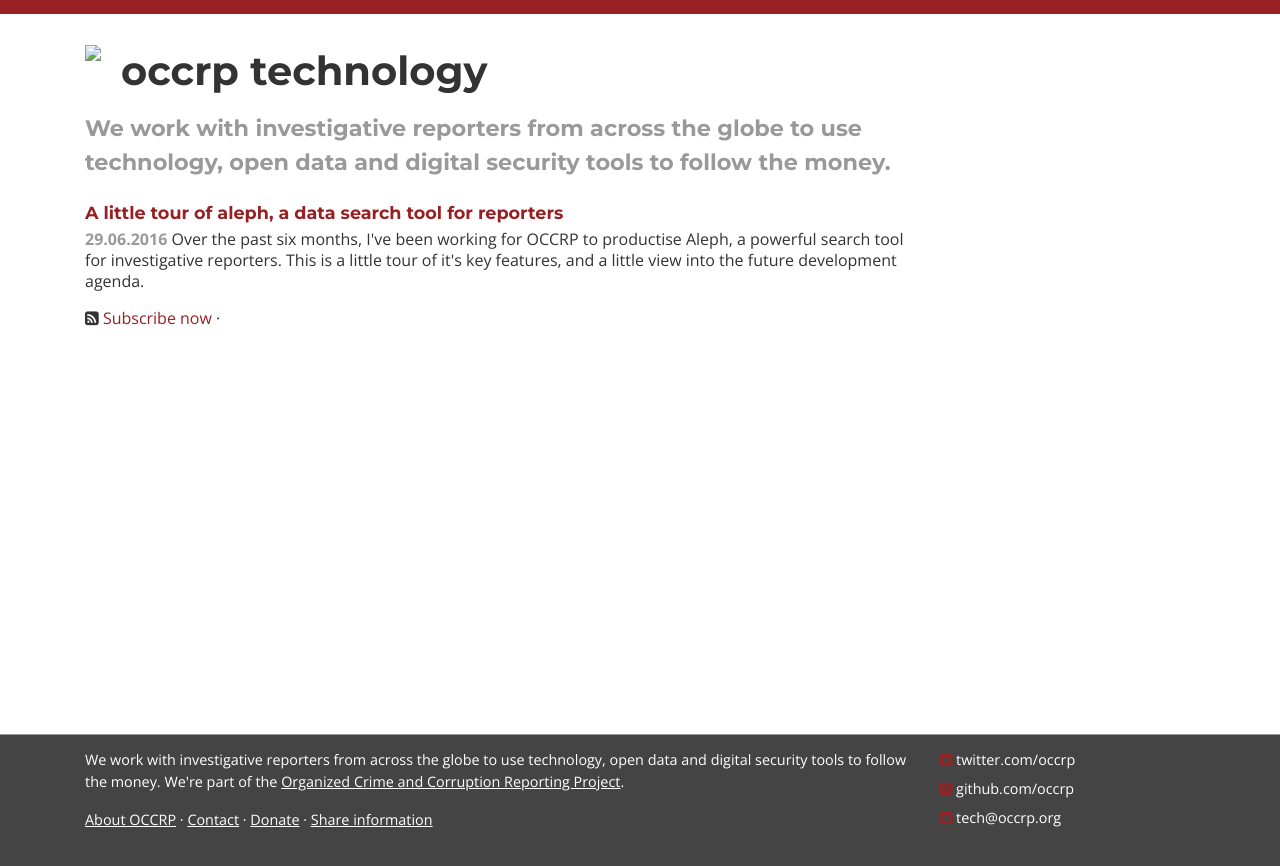
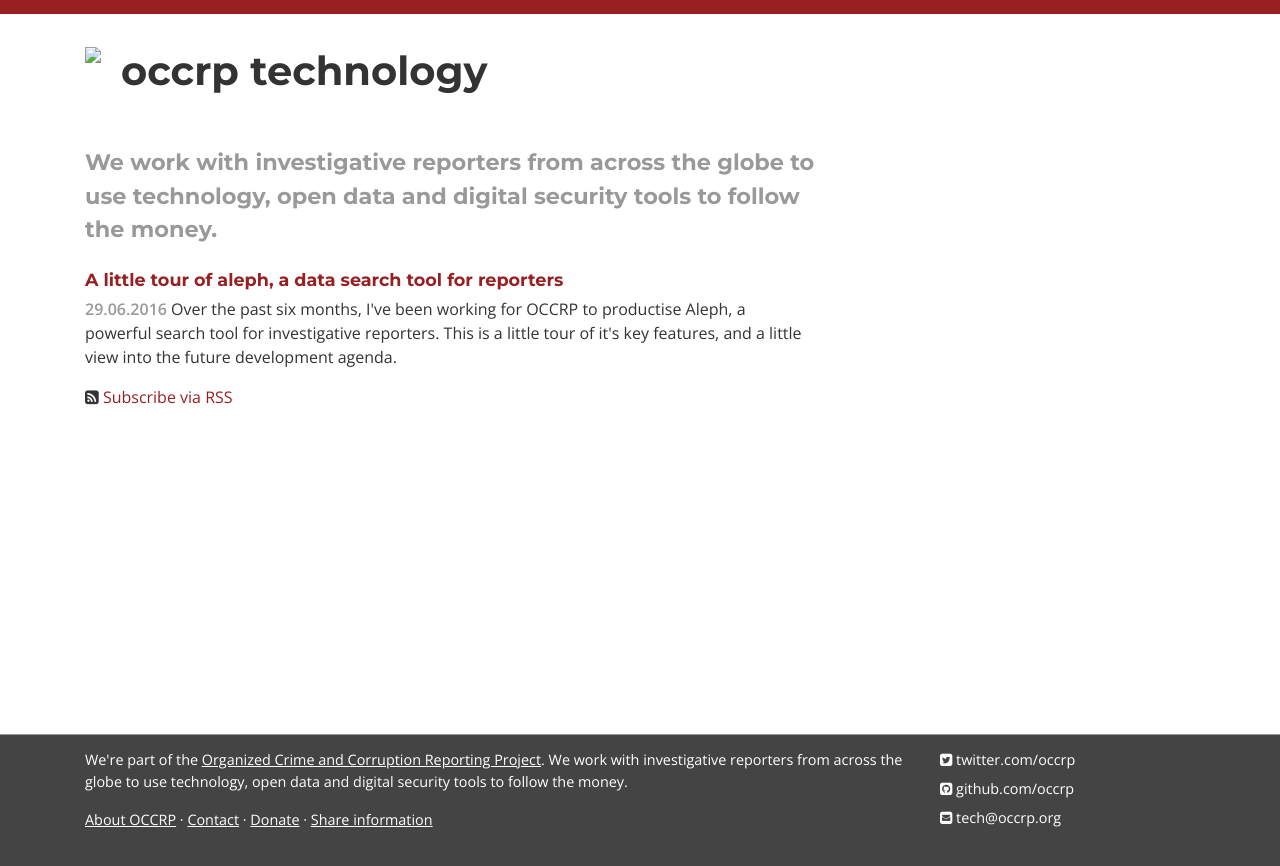
Before and after one commit to occrp/tech.occrp.org, a Jekyll site: the page built from index.html, in a window 1280 px wide. Shown: the top 866 px of the page. Built offline with Jekyll 4.4.1, drawn with Linux system fonts in a browser that asks for light colours; Markdown is read by kramdown in place of the engine named in the settings; the list of posts is cut into pages by our own code.

Commit message:
refactor the layout a little

```diff
--- /dev/null
+++ b/_includes/footer.html
@@ -0,0 +1,40 @@
+<footer class="hidden-print">
+    <div class="container">
+        <div class="row">
+            <div class="col-md-9">
+                <p>
+                    We're part of the
+                    <a href="//occrp.org/">Organized Crime and Corruption Reporting Project</a>. {{site.description}}
+                </p>
+                <p>
+                    <a href="https://www.occrp.org/en/about-us">About OCCRP</a> &middot;
+                    <a href="https://www.occrp.org/en/contact">Contact</a> &middot;
+                    <a href="https://www.occrp.org/en/donate">Donate</a> &middot;
+                    <a href="https://www.occrp.org/en/become-a-whistleblower/">Share information</a>
+                </p>
+            </div>
+            <div class="col-md-3">
+                <ul>
+                    <li>
+                        <a href="https://twitter.com/occrp">
+                            <i class="fa fa-twitter-square"></i>
+                            twitter.com/occrp
+                        </a>
+                    </li>
+                    <li>
+                        <a href="https://github.com/occrp">
+                            <i class="fa fa-github-square"></i>
+                            github.com/occrp
+                        </a>
+                    </li>
+                    <li>
+                        <a href="mailto:tech@pudo.org">
+                            <i class="fa fa-envelope-square"></i>
+                            tech@occrp.org
+                        </a>
+                    </li>
+                </ul>
+            </div>
+        </div>
+    </div>
+</footer>
--- /dev/null
+++ b/_includes/header.html
@@ -0,0 +1,23 @@
+<div class="row">
+    <div class="col-md-8">
+        <div id="menu">
+            <div class="float-left">
+                <a href="/">
+                    <img src="https://cdn.occrp.org/common/favicon/large.png">
+                </a>
+            </div>
+            <div class="float-left">
+                <h1>
+                    occrp technology
+                </h1>
+            </div>
+        </div>
+    </div>
+    <div class="col-md-8">
+        {% if page.claim %}
+        <h1 class="claim">
+            {{site.description}}
+        </h1>
+        {% endif %}
+    </div>
+</div>
--- a/_includes/menu.html
+++ b/_includes/menu.html
@@ -1,14 +1,4 @@
 
 <div id="menu">
-  <div class="float-left">
-    <a href="/">
-      <img src="https://cdn.occrp.org/common/favicon/large.png">
-    </a>
-  </div>
 
-  <div class="float-left">
-    <h1>
-      occrp technology
-    </h1>
-  </div>
 </div>
--- a/_layouts/default.html
+++ b/_layouts/default.html
@@ -15,7 +15,7 @@
     <link rel="stylesheet" href="https://maxcdn.bootstrapcdn.com/bootstrap/4.0.0-beta.2/css/bootstrap.min.css">
     <link rel="stylesheet" href="https://cdnjs.cloudflare.com/ajax/libs/font-awesome/4.7.0/css/font-awesome.min.css" />
 
-    <link href='http://fonts.googleapis.com/css?family=Montserrat:400,700|Open+Sans:400,300,700,800' rel='stylesheet' type='text/css'>
+    <link href='http://fonts.googleapis.com/css?family=Montserrat:400,700|Open+Sans:400,600' rel='stylesheet' type='text/css'>
     <link href="/assets/style/style.css" rel='stylesheet' type='text/css'>
     <link rel="shortcut icon" href="https://cdn.occrp.org/common/favicon/large.png">
     <meta name="robots" content="index, follow">
@@ -24,59 +24,19 @@
     <div id="page">
       <div class="container">
         <div class="row">
-          <div class="col-md-9">
+          <div class="col-md-12">
+              {% include header.html %}
               <div class="row">
-                <div class="col-sm">{% include menu.html %}</div>
-              </div>
-              <div class="row">
-                <div class="col-sm">{{ content }}</div>
+                <div class="col-sm col-md-8">{{ content }}</div>
+                <div class="col-sm col-md-4">
+                  {% include menu.html %}
+                </div>
               </div>
           </div>
         </div>
       </div>
     </div>
 
-    <footer class="hidden-print">
-      <div class="container">
-        <div class="row">
-          <div class="col-md-9">
-            <p>
-              {{site.description}}
-              We're part of the <a href="//occrp.org/">Organized Crime and Corruption Reporting Project</a>.
-            </p>
-            <p>
-              <a href="https://www.occrp.org/en/about-us">About OCCRP</a> &middot;
-              <a href="https://www.occrp.org/en/contact">Contact</a> &middot;
-              <a href="https://www.occrp.org/en/donate">Donate</a> &middot;
-              <a href="https://www.occrp.org/en/become-a-whistleblower/">Share information</a>
-
-
-            </p>
-          </div>
-          <div class="col-md-3">
-            <ul>
-              <li>
-                <a href="https://twitter.com/occrp">
-                  <i class="fa fa-twitter-square"></i>
-                  twitter.com/occrp
-                </a>
-              </li>
-              <li>
-                <a href="https://github.com/occrp">
-                  <i class="fa fa-github-square"></i>
-                  github.com/occrp
-                </a>
-              </li>
-              <li>
-                <a href="mailto:tech@pudo.org">
-                  <i class="fa fa-envelope-square"></i>
-                  tech@occrp.org
-                </a>
-              </li>
-            </ul>
-          </div>
-        </div>
-      </div>
-    </footer>
+    {% include footer.html %}
   </body>
 </html>
--- a/assets/style/style.scss
+++ b/assets/style/style.scss
@@ -7,11 +7,9 @@
 $muted-font-color: #cacaca;
 $dark-background: #444;
 
-
-
 @mixin plainfont() {
   font-family: 'Open Sans', sans-serif;
-  font-weight: 300;
+  font-weight: 400;
 }
 
 @mixin textfont() {
@@ -28,8 +26,8 @@
   @include plainfont();
   line-height: 1.5em;
   margin-bottom: 0.6em;
-  font-family: 'Montserrat', sans-serif;
-  font-weight: 700;
+  font-family: 'Montserrat', 'Open Sans', sans-serif;
+  font-weight: 600;
 
   a {
     text-decoration: none;
@@ -40,6 +38,7 @@
   color: $font-color;
   @include textfont();
   font-size: 16px;
+  line-height: 1.5em;
   border-top: 0.9em solid $primary-color;
   background-color: $dark-background;
 }
@@ -49,7 +48,7 @@
 }
 
 h1 {
-  margin: 0.5em 0 0.5em 0;
+  margin: 2em 0 0.5em 0;
   font-size: 1.4em;
 }
 
@@ -114,7 +113,7 @@
 }
 
 /* home page */
-.page-banner {
+.claim {
   color: $light-font-color;
 }
 
@@ -141,9 +140,9 @@
     color: $col;
   }
 
-  i {
-    color: $primary-color;
-  }
+  // i {
+  //   color: $primary-color;
+  // }
 
   ul {
     list-style-type: none;
--- a/index.html
+++ b/index.html
@@ -1,18 +1,14 @@
 ---
 layout: default
 title: Welcome
-home: true
+claim: true
 ---
-
-<h1 class="page-banner">
-  {{site.description}}
-</h1>
 
 <div class="row">
   <div class="col-sm">
     {% for post in site.categories.blog limit:8 %}
       {% include postlink.html post=post %}
     {% endfor %}
-    <i class="fa fa-rss-square"></i> <a href="/atom.xml">Subscribe now</a> &middot;
+    <i class="fa fa-rss-square"></i> <a href="/atom.xml">Subscribe via RSS</a>
   </div>
 </div>
```
Also changed, not shown: _layouts/post.html (+1 -16 lines).
